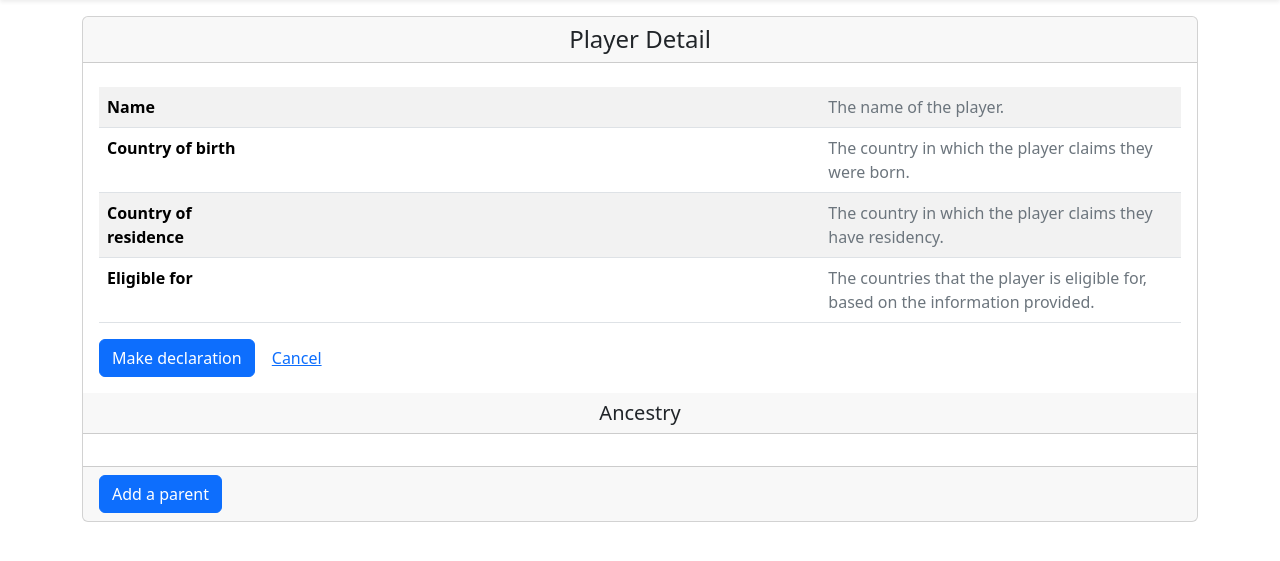
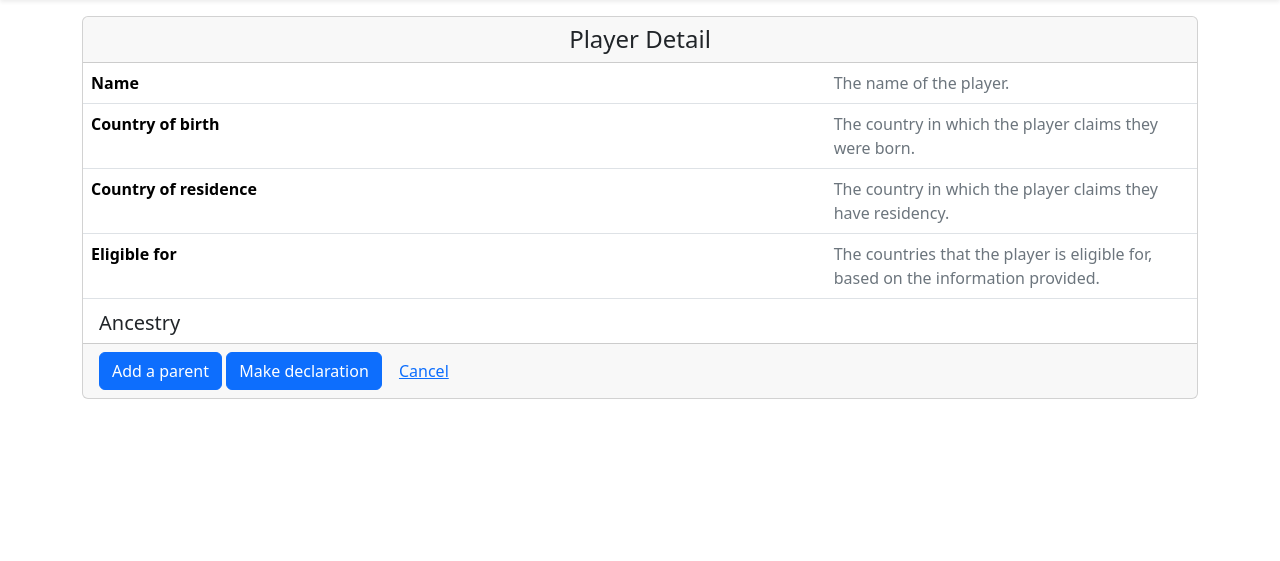
Before and after one commit to internationaltouch/fit_tournaments, a Django app: template eligibility/templates/eligibility/player_detail.html in a window 1280 px wide. Shown: the part 56-617 px from the top of the page. Run offline with Django 3.2, Linux system fonts and the light colour scheme; the template is opened without the code that fills it, so the values that code supplies are empty; data comes from the database, SQL or seed files in the repository; some libraries are stand-ins or nearby versions.

Commit message:
rework forms to look good with card layout

```diff
--- a/eligibility/fields.py
+++ b/eligibility/fields.py
@@ -17,8 +17,8 @@ class BooleanChoiceField(forms.TypedChoiceField):
     def __init__(self, *args, **kwargs):
         defaults = {
             "choices": [
-                ("1", _("Yes")),
-                ("0", _("No")),
+                ("1", _("Adoptive parent")),
+                ("0", _("Biological parent")),
             ],
             "initial": "0",
             "coerce": boolean_coerce,
--- a/eligibility/templates/eligibility/parent_form.html
+++ b/eligibility/templates/eligibility/parent_form.html
@@ -1,5 +1,7 @@
 {% extends "eligibility/base_form.html" %}
 
+{% block card_title %}{{ object.pk|yesno:"Update,Create" }} Parent{% endblock %}
+
 {% block before_form %}
-    <h1>{{ object.pk|yesno:"Update,New" }} parent for {{ player }}</h1>
+    <h5 class="card-title">{{ object.pk|yesno:"Update,New" }} parent for {{ player }}</h5>
 {% endblock %}
--- a/eligibility/templates/eligibility/player_detail.html
+++ b/eligibility/templates/eligibility/player_detail.html
@@ -3,12 +3,9 @@
 
 {% block container %}
     <main class="mt-3">
-        <div class="card">
+        <div class="card mb-3">
             <h4 class="card-header text-center">Player Detail</h4>
-            <div class="card-body">
-                <h5>{{ object }}</h5>
-
-                <table class="table table-striped">
+            <table class="table mb-0">
                 <tbody>
                 <tr>
                     <th class="col-2">Name</th>
@@ -39,47 +36,50 @@
                 </tr>
                 </tbody>
             </table>
+            <div class="card-body">
+                <h5 class="card-subtitle mb-3">Ancestry</h5>
                 {% if not object.can_declare_bool %}
-                    {% bootstrap_alert object.unable_to_declare_reason alert_type="warning" dismissible=True %}
+                    {#                    {% bootstrap_alert object.unable_to_declare_reason alert_type="warning" dismissible=True %}#}
                 {% endif %}
-                {% buttons %}
+                <div class="row row-cols-1 row-cols-md-2 g-4">
+                    {% for parent in object.parent_set.all %}
+                        <div class="col">
+                            <div class="card">
+                                <div class="card-header d-flex justify-content-between align-items-center">
+                                    {% url 'parent' object.pk parent.pk as parent_url %}
+                                    <a href="{{ parent_url }}">{{ parent }}</a>
+                                    <span
+                                        class="badge rounded-pill bg-{{ parent.adopted|yesno:"info,primary" }}">{{ parent.adopted|yesno:"A,B" }}</span>
+                                </div>
+                                <ul class="list-group list-group-flush">
+                                    {% for grandparent in parent.grandparent_set.all %}
+                                        <li class="list-group-item d-flex justify-content-between align-items-center">
+                                            {% url 'grandparent' object.pk parent.pk grandparent.pk as grandparent_url %}
+                                            <a href="{{ grandparent_url }}">{{ grandparent }}</a>
+                                            <span
+                                                class="badge rounded-pill bg-{{ grandparent.adopted|yesno:"info,primary" }}">{{ grandparent.adopted|yesno:"A,B" }}</span>
+                                        </li>
+                                    {% empty %}
+                                        <li class="list-group-item">No grandparents entered, please add them.</li>
+                                    {% endfor %}
+                                </ul>
+                                <div class="card-footer">
+                                    {% url 'grandparent' object.pk parent.pk as create_grandparent_url %}
+                                    {% bootstrap_button "Add a grandparent" button_type="link" href=create_grandparent_url size="small" %}
+                                </div>
+                            </div>
+                        </div>
+                    {% endfor %}
+                </div>
+            </div>
+            <div class="card-footer">{% url 'parent' object.pk as create_parent_url %}
+                {% bootstrap_button "Add a parent" button_type="link" href=create_parent_url %}
                 {% url 'declaration' object.pk as declaration_url %}
                 {% with extra_classes=object.can_declare_bool|yesno:",disabled" %}
                     {% bootstrap_button "Make declaration" button_type="link" href=declaration_url extra_classes=extra_classes %}
                 {% endwith %}
                 {% url 'players' as cancel_url %}
                 {% bootstrap_button "Cancel" button_type="link" href=cancel_url button_class="btn-link" %}
-                {% endbuttons %}
-            </div>
-            <h5 class="card-header text-center">Ancestry</h5>
-            <div class="card-body">
-                <div class="row row-cols-1 row-cols-md-2 g-4">
-                    {% for parent in object.parent_set.all %}
-                        <div class="col">
-                            <div class="card">
-                                <div class="card-header">
-                                    <a href="{% url 'parent' object.pk parent.pk %}">{{ parent }}</a>
-                                </div>
-                                <ul class="list-group list-group-flush">
-                                    {% for grandparent in parent.grandparent_set.all %}
-                                        <li class="list-group-item"><a
-                                            href="{% url 'grandparent' object.pk parent.pk grandparent.pk %}">{{ grandparent }}</a>
-                                        </li>
-                                        {% empty %}
-                                        <li class="list-group-item">No grandparents entered.</li>
-                                    {% endfor %}
-                                </ul>
-                                <div class="card-footer">
-                                    <a class="btn btn-primary btn-sm"
-                                       href="{% url 'grandparent' object.pk parent.pk %}">Add a grandparent</a>
-                                </div>
-                            </div>
-                        </div>
-                    {% endfor %}
-                </div>
-            </div>
-            <div class="card-footer">
-                                <a class="btn btn-primary" href="{% url 'parent' object.pk %}">Add a parent</a>
             </div>
         </div>
     </main>
```
Also changed, not shown: eligibility/templates/eligibility/base_form.html (+18 -10 lines), eligibility/templates/eligibility/grandparent_form.html (+5 -3 lines), eligibility/templates/eligibility/playerdeclaration_form.html (+23 -1 lines). Lines whose indentation alone changed are shown as unchanged.
